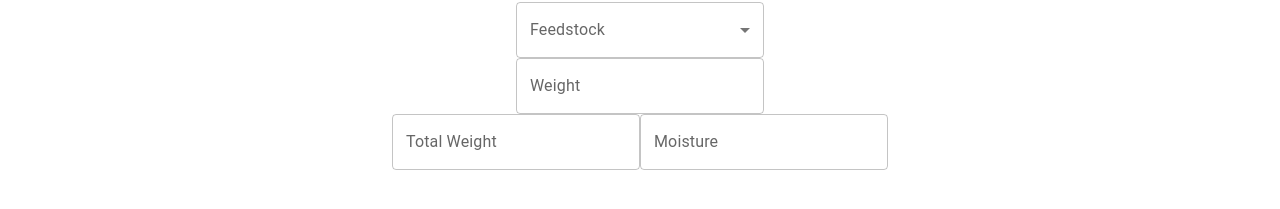
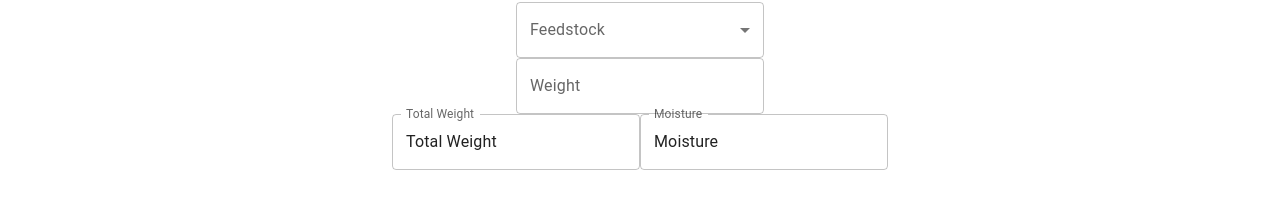
Before and after one commit to njason/compost-calculator, a React (Create React App) app: page / in a window 1280 px wide. Shown: the part 175-384 px from the top of the page. Built offline with nearby package versions, Linux system fonts and the light colour scheme.

Commit message:
not much

```diff
--- a/src/App.js
+++ b/src/App.js
@@ -6,8 +6,8 @@ import feedstocks from './feedstocks';
 
 
 function Feedstock() {
-  const [selectedFeedstock, setSelectedFeedstock] = useState('');
-  const [weight, setWeight] = useState('');
+  const [selectedFeedstock, setSelectedFeedstock] = useState(null);
+  const [weight, setWeight] = useState(null);
 
   const handleChangeFeedstock = (event) => {
     setSelectedFeedstock(event.target.value);
@@ -17,12 +17,20 @@ function Feedstock() {
     setWeight(event.target.value);
   }
 
-  const calculateTotalWeight = () => weight;
+  const calculateTotalWeight = () => {
+    if (weight) {
+      return weight;
+    }
+
+    return 'Total Weight';
+  }
 
   const calculateMoisture = () => {
-    if (selectedFeedstock) {
+    if (selectedFeedstock && weight) {
       return feedstocks[selectedFeedstock].moisture * parseInt(weight) / parseInt(weight);
     }
+
+    return 'Moisture';
   }
 
   return (
```
